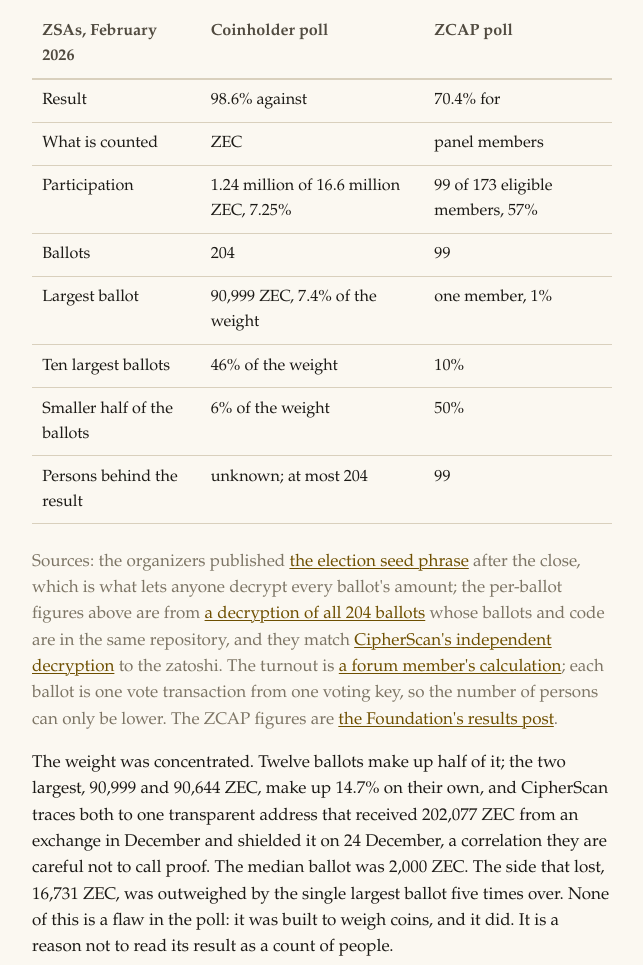
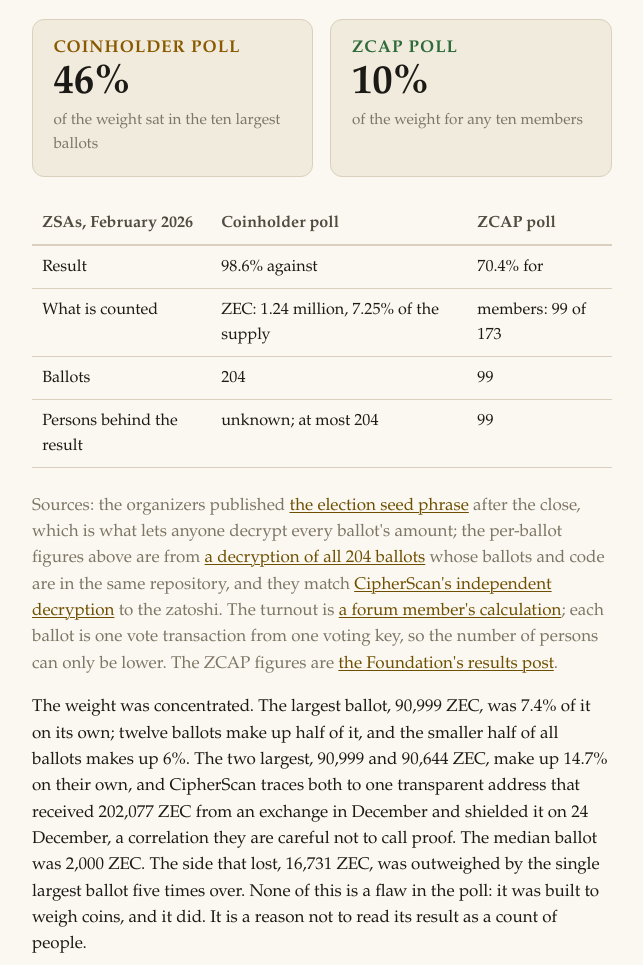
Before and after one commit to nikkolasg/zcash-agora, a plain HTML site: page site/why/index.html in a window 1280 px wide. Shown: the part 580-1545 px from the top of the page, without its empty margins (318-961 px from the left). Drawn offline with Linux system fonts and the light colour scheme; files that its build step writes are made by us from their sources.

Commit message:
why: headline the ten-ballot concentration, trim the table
Co-Authored-By: Claude Fable 5.1 <noreply@anthropic.com>

```diff
--- a/site/why/index.html
+++ b/site/why/index.html
@@ -28,21 +28,21 @@
 
 <h2>What the coinholder poll measured</h2>
 <p>Since 2025, Zcash has taken governance signals from coinholder polls: a wallet proves it held shielded ZEC at a snapshot block and votes with that weight. The poll everyone quotes is the <a href="https://forum.zcashcommunity.com/t/coinholder-protocol-feature-sentiment-poll/54487">protocol feature sentiment poll</a> of February 2026, and the figure everyone quotes from it is 98.6% against Zcash Shielded Assets. The same question was put, the same week, to the Zcash Foundation's advisory panel. Here is what sits behind the two figures, from the forum threads themselves.</p>
+<div class="two">
+  <div class="count coins"><h3>Coinholder poll</h3><div class="big">46%</div><div class="unit">of the weight sat in the ten largest ballots</div></div>
+  <div class="count people"><h3>ZCAP poll</h3><div class="big">10%</div><div class="unit">of the weight for any ten members</div></div>
+</div>
 <table>
   <thead><tr><th>ZSAs, February 2026</th><th>Coinholder poll</th><th>ZCAP poll</th></tr></thead>
   <tbody>
     <tr><td>Result</td><td>98.6% against</td><td>70.4% for</td></tr>
-    <tr><td>What is counted</td><td>ZEC</td><td>panel members</td></tr>
-    <tr><td>Participation</td><td>1.24 million of 16.6 million ZEC, 7.25%</td><td>99 of 173 eligible members, 57%</td></tr>
+    <tr><td>What is counted</td><td>ZEC: 1.24 million, 7.25% of the supply</td><td>members: 99 of 173</td></tr>
     <tr><td>Ballots</td><td>204</td><td>99</td></tr>
-    <tr><td>Largest ballot</td><td>90,999 ZEC, 7.4% of the weight</td><td>one member, 1%</td></tr>
-    <tr><td>Ten largest ballots</td><td>46% of the weight</td><td>10%</td></tr>
-    <tr><td>Smaller half of the ballots</td><td>6% of the weight</td><td>50%</td></tr>
     <tr><td>Persons behind the result</td><td>unknown; at most 204</td><td>99</td></tr>
   </tbody>
 </table>
 <p class="muted">Sources: the organizers published <a href="https://forum.zcashcommunity.com/t/nu7-sentiment-polling-results/54756/10">the election seed phrase</a> after the close, which is what lets anyone decrypt every ballot's amount; the per-ballot figures above are from <a href="https://github.com/zooko/zcash-vote-audit/blob/main/src-tauri/results/output.txt">a decryption of all 204 ballots</a> whose ballots and code are in the same repository, and they match <a href="https://github.com/Kenbak/zsa-vote-findings/blob/main/README.md">CipherScan's independent decryption</a> to the zatoshi. The turnout is <a href="https://forum.zcashcommunity.com/t/nu7-sentiment-polling-results/54756/11">a forum member's calculation</a>; each ballot is one vote transaction from one voting key, so the number of persons can only be lower. The ZCAP figures are <a href="https://forum.zcashcommunity.com/t/nu7-sentiment-polling-results/54756/7">the Foundation's results post</a>.</p>
-<p>The weight was concentrated. Twelve ballots make up half of it; the two largest, 90,999 and 90,644 ZEC, make up 14.7% on their own, and CipherScan traces both to one transparent address that received 202,077 ZEC from an exchange in December and shielded it on 24 December, a correlation they are careful not to call proof. The median ballot was 2,000 ZEC. The side that lost, 16,731 ZEC, was outweighed by the single largest ballot five times over. None of this is a flaw in the poll: it was built to weigh coins, and it did. It is a reason not to read its result as a count of people.</p>
+<p>The weight was concentrated. The largest ballot, 90,999 ZEC, was 7.4% of it on its own; twelve ballots make up half of it, and the smaller half of all ballots makes up 6%. The two largest, 90,999 and 90,644 ZEC, make up 14.7% on their own, and CipherScan traces both to one transparent address that received 202,077 ZEC from an exchange in December and shielded it on 24 December, a correlation they are careful not to call proof. The median ballot was 2,000 ZEC. The side that lost, 16,731 ZEC, was outweighed by the single largest ballot five times over. None of this is a flaw in the poll: it was built to weigh coins, and it did. It is a reason not to read its result as a count of people.</p>
 <p>Two polls on one question, two opposite answers, and neither counts the persons of the ecosystem. One counts ZEC. The other counts the members of <a href="https://zfnd.org/zcash-community-advisory-panel/">a panel of about 200</a> that the Zcash Foundation assembles by criteria of its own: past contributors, grant recipients, forum badge holders. For scale, <a href="https://forum.zcashcommunity.com/about">the community forum</a> had 14,742 registered accounts on 2 November 2026 and 842 active in the previous thirty days. Whatever the people of Zcash think about ZSAs, nobody has asked them.</p>
 
 <h2>How the number is used</h2>
```
Also changed, not shown: site/index.html (+1 -1 lines), site/index.src.html (+1 -1 lines), site/why/index.src.html (+6 -6 lines).
